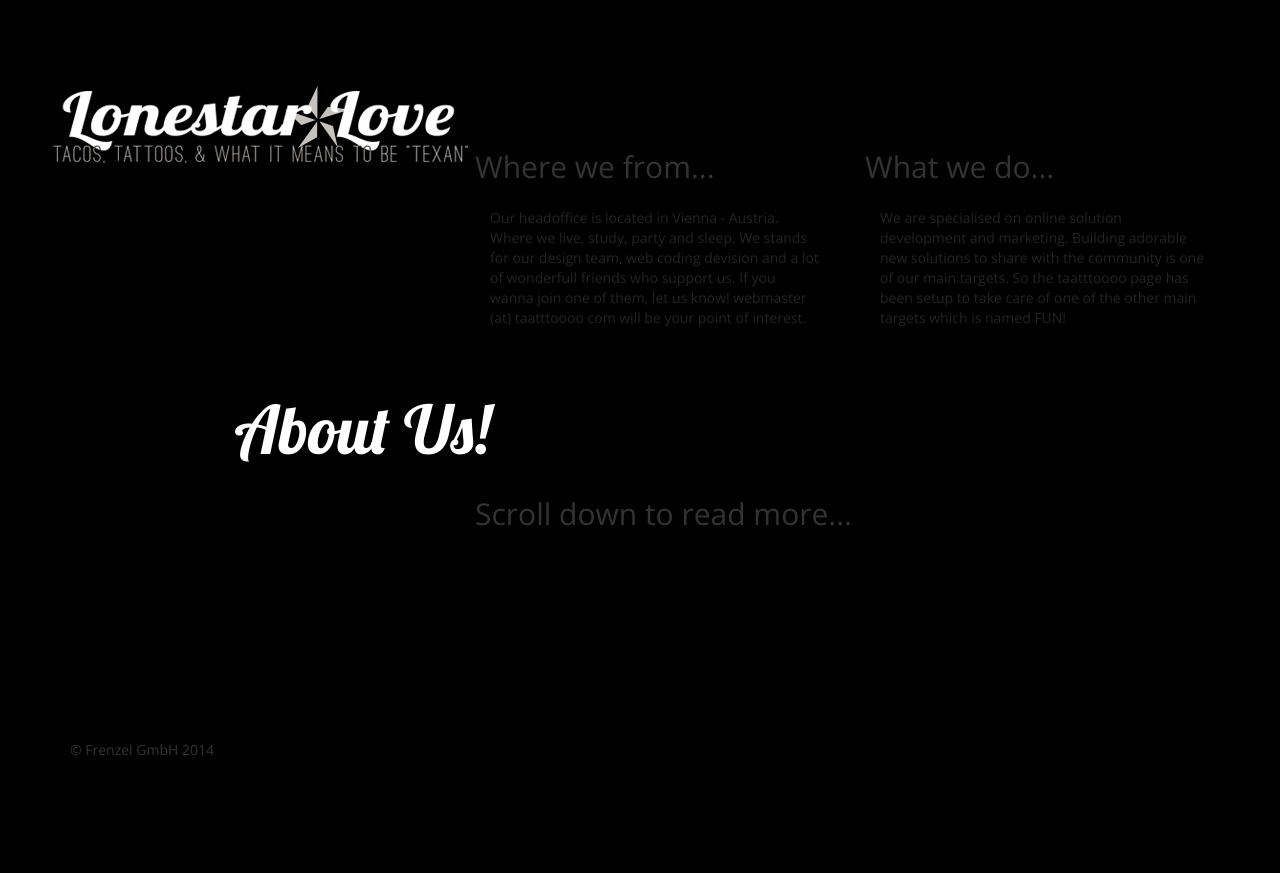
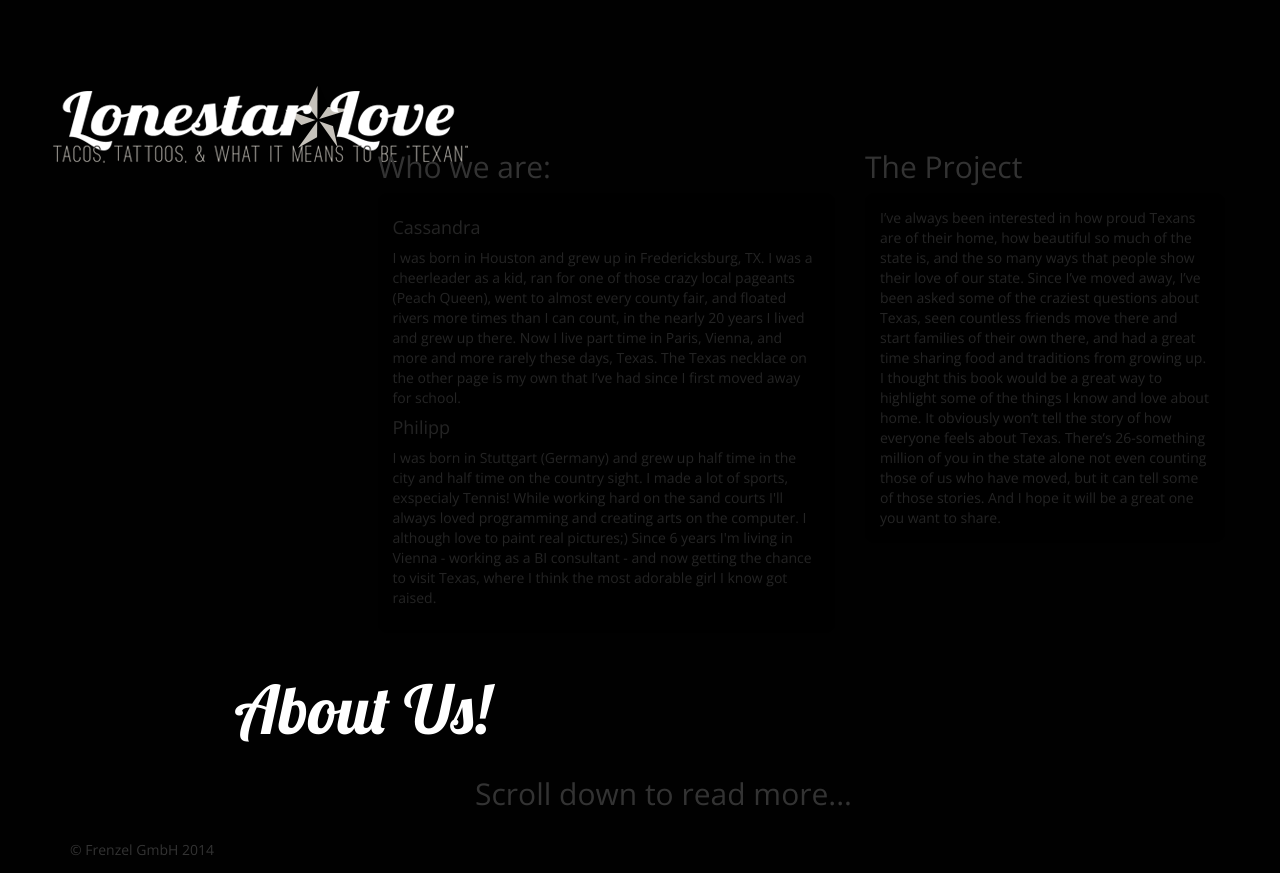
Before and after one commit to philippfrenzel/taatttoooo, a Yii app: template views/site/onepage/thrd_page.php in a window 1280 px wide. Shown: the top 873 px of the page. Before the commit the page ends 755 px from the top, so only its background shows below. Run offline with PHP 8.4 and a stand-in for Yii, Linux system fonts and the light colour scheme; the template is opened without the code that fills it, so the values that code supplies are empty; some libraries are stand-ins or nearby versions.

Commit message:
update text

```diff
--- a/views/site/onepage/thrd_page.php
+++ b/views/site/onepage/thrd_page.php
@@ -1,24 +1,47 @@
 <div class="container">
     <div class="row">
-        <div class="col-lg-4">
+        <div class="col-lg-3">
+        </div>
+        <div class="col-lg-5">
+            <h2>Who we are:</h2>
+
+            <div class="bg-color-darken opacity">
+                <h4>Cassandra</h4>
+                <p>
+                    I was born in Houston and grew up in Fredericksburg, TX.
+                    I was a cheerleader as a kid, ran for one of those crazy local pageants (Peach Queen),
+                    went to almost every county fair, and floated rivers more times than I can count,
+                    in the nearly 20 years I lived and grew up there.
+                    Now I live part time in Paris, Vienna, and more and more rarely these days, Texas.
+                    The Texas necklace on the other page is my own that I’ve had since
+                    I first moved away for school.
+                </p>
+                <h4>Philipp</h4>
+                <p>
+                    I was born in Stuttgart (Germany) and grew up half time in the city and half time on the
+                    country sight. I made a lot of sports, exspecialy Tennis! While working hard on the sand
+                    courts I'll always loved programming and creating arts on the computer. I although love to paint
+                    real pictures;) Since 6 years I'm living in Vienna - working as a BI consultant - and now getting the chance to visit Texas,
+                    where I think the most adorable girl I know got raised.
+                </p>
+
+            </div>
         </div>
         <div class="col-lg-4">
-            <h2>Where we from...</h2>
+            <h2>The Project</h2>
 
             <p class="bg-color-darken opacity">
-                Our headoffice is located in Vienna - Austria. Where we live, study, party and sleep.
-                We stands for our design team, web coding devision and a lot of wonderfull friends who
-                support us. If you wanna join one of them, let us know! webmaster (at) taatttoooo com will
-                be your point of interest.
-            </p>
-        </div>
-        <div class="col-lg-4">
-            <h2>What we do...</h2>
-
-            <p class="bg-color-darken opacity">
-                We are specialised on online solution development and marketing. Building adorable new
-                solutions to share with the community is one of our main targets. So the taatttoooo page
-                has been setup to take care of one of the other main targets which is named FUN!
+                I’ve always been interested in how proud Texans are of their home,
+                how beautiful so much of the state is, and the so many ways that people show
+                their love of our state. Since I’ve moved away,
+                I’ve been asked some of the craziest questions about Texas,
+                seen countless friends move there and start families of their own there,
+                and had a great time sharing food and traditions from growing up.
+                I thought this book would be a great way to highlight some of the things
+                I know and love about home. It obviously won’t tell the story of how everyone
+                feels about Texas. There’s 26-something million of you in the state alone not even
+                counting those of us who have moved, but it can tell some of those stories.
+                And I hope it will be a great one you want to share.
             </p>
         </div>
     </div>
--- a/web/css/onepage.css
+++ b/web/css/onepage.css
@@ -34,6 +34,10 @@ h3.subultra{
   font-size: 20pt;
   color: #fff;
   text-align: center;
+}
+
+h4{
+  font-weight: 200;
 }
 
 .bg-color-darken{
```
Also changed, not shown: views/site/onepage/first_page.php (+29 -15 lines).
